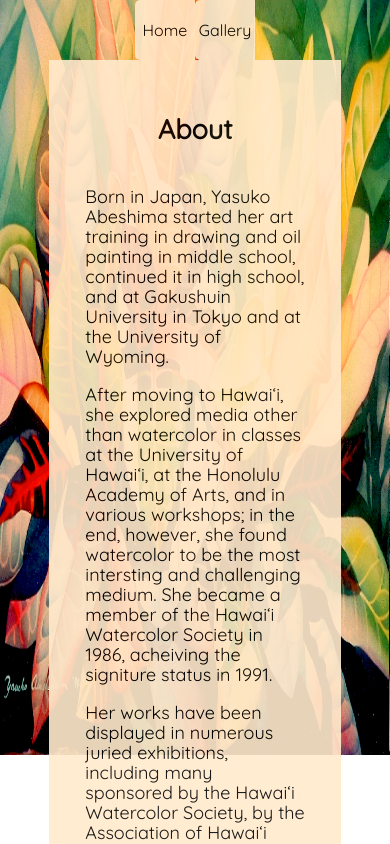
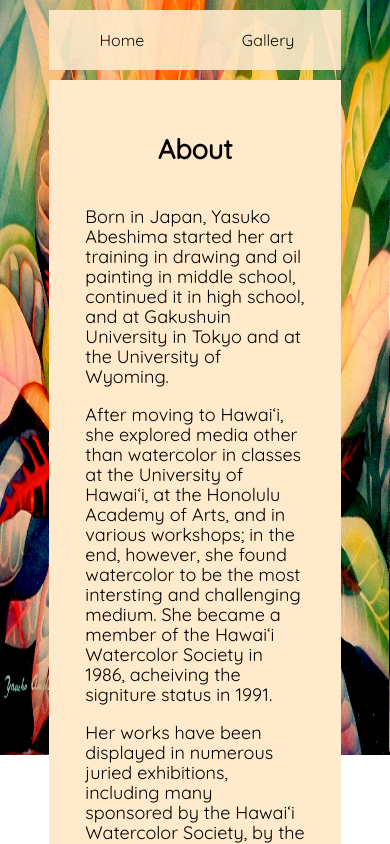
Before and after one commit to devMattO/yasuko-abeshima, a React (Create React App) app: page /about in a window 390 px wide. Shown: the top 844 px of the page. Built offline with nearby package versions, Linux system fonts and the light colour scheme.

Commit message:
mobile responsive about page

```diff
--- a/src/About.css
+++ b/src/About.css
@@ -86,9 +86,10 @@
 @media only screen and (max-width: 474px){
   .intro-container{
     width: 75%;
+    opacity: 1;
   }
   .about-container {
-      height: initial;
+    height: initial;
   }
   .about-content{
     flex-flow: column;
@@ -98,5 +99,16 @@
     margin-bottom: 0px;
     width: 75%;
     justify-content: center;
+    margin-top: 10px;
+    margin-bottom: 10px;
+  }
+
+  .nav-menu-item{
+    width: 50%;
+  }
+
+  .nav-bar{
+    width: 100%;
+    border-radius: initial;
   }
 }
```
